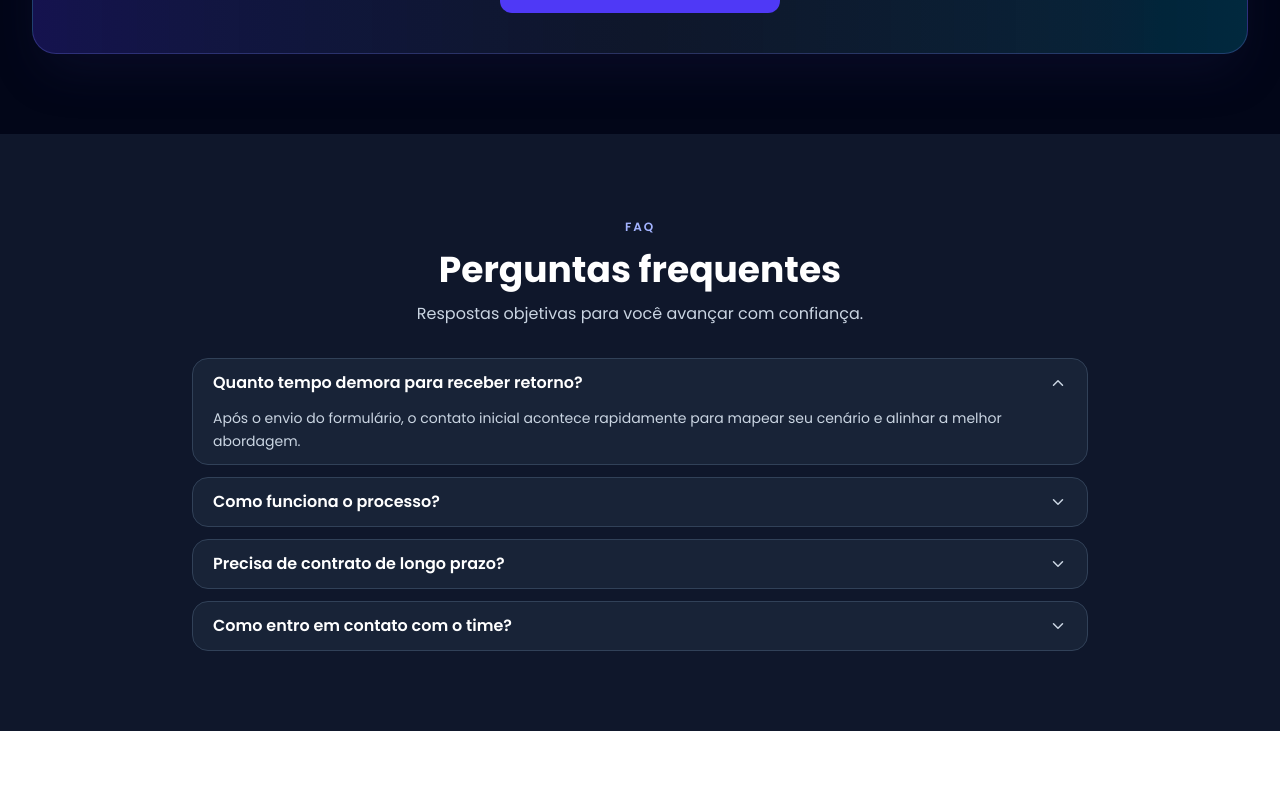
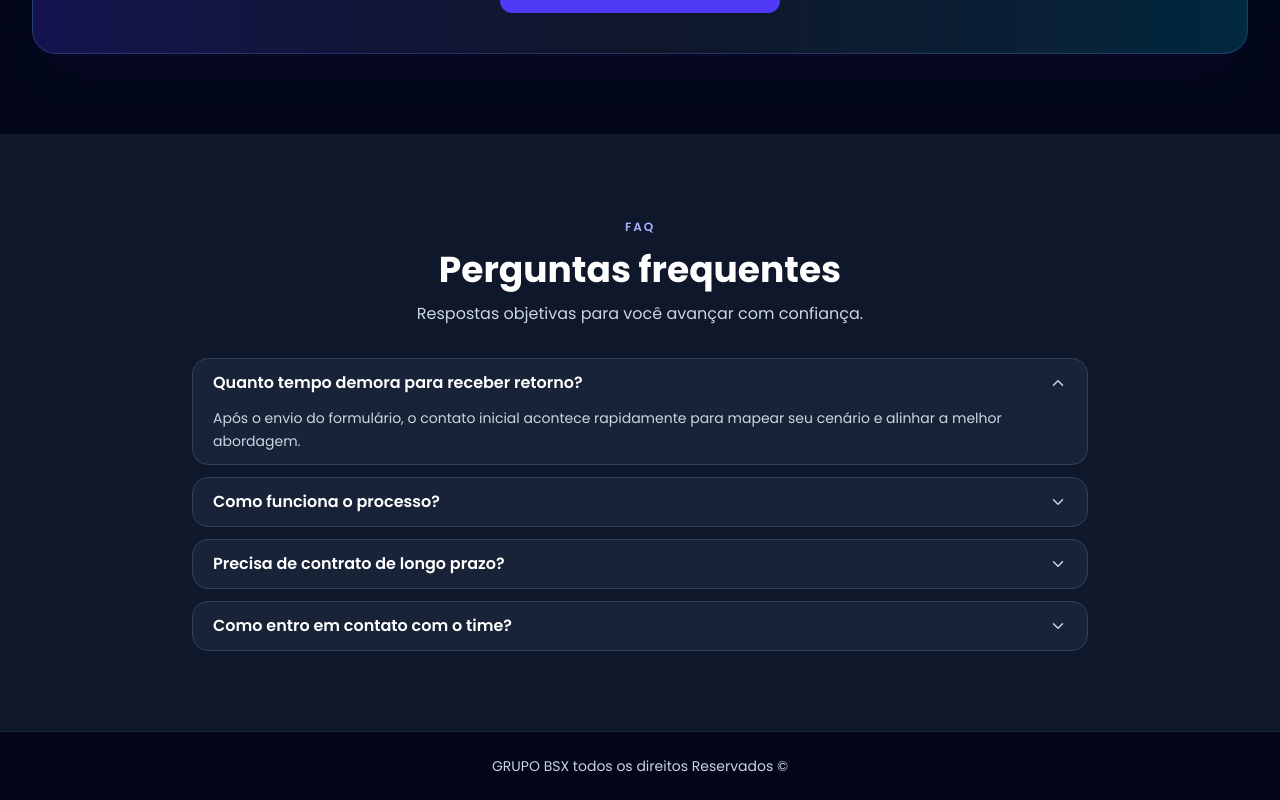
Before and after one commit to JG-silv/git-BSX-Landing-Page, a Next.js app: page /lp-business-alto in a window 1280 px wide. Shown: the part 3793-4593 px from the top of the page. Before the commit the page ends 4524 px from the top, so only its background shows below. Built offline with nearby package versions, Linux system fonts and the light colour scheme; a web font is replaced by a local one.

Commit message:
chore: adiciona footer institucional na lp-business-alto

```diff
--- a/src/app/lp-business-alto/page.jsx
+++ b/src/app/lp-business-alto/page.jsx
@@ -21,6 +21,9 @@ export default function LpBusinessAltoPage() {
         <FAQ />
         <Chat />
       </main>
+      <footer className="border-t border-slate-800 bg-slate-950 px-4 py-6 text-center text-sm text-slate-300">
+        GRUPO BSX todos os direitos Reservados ©
+      </footer>
     </div>
   );
 }
```
